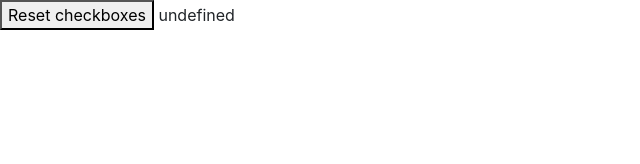
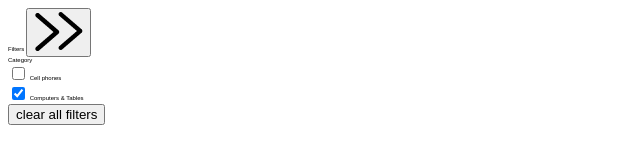
Before and after one commit to front-camp-2021/js-module-Kyanka, a website: page src/module-4/filters-list/index.html in a window 1280 px wide. Shown: the whole page, without its empty margins (0-640 px from the left). Drawn offline with nearby package versions, Linux system fonts and the light colour scheme; files that its build step writes are made by us from their sources.

Commit message:
module1-2: tests passed module4: filter list was created

```diff
--- a/src/module-4/filters-list/index.html
+++ b/src/module-4/filters-list/index.html
@@ -3,14 +3,13 @@
 <head>
   <meta charset="utf-8">
   <link rel="stylesheet" href="https://fonts.googleapis.com/css?family=Source+Sans+Pro:300,400,400i,700&display=fallback">
-  <link rel="stylesheet" href="https://cdn.jsdelivr.net/npm/bootstrap@4.6.0/dist/css/bootstrap.min.css">
+<!--  <link rel="stylesheet" href="https://cdn.jsdelivr.net/npm/bootstrap@4.6.0/dist/css/bootstrap.min.css">-->
+  <link rel="stylesheet" href="style.css">
   <link rel="stylesheet" href="https://use.fontawesome.com/releases/v5.0.13/css/all.css">
 </head>
 
 <body>
-  <div id="root">
-    <button id="reset">Reset checkboxes</button>
-  </div>
+  <div id="root"></div>
 
   <script type="module">
     import FiltersList from './index.js';
--- a/src/module-4/filters-list/index.js
+++ b/src/module-4/filters-list/index.js
@@ -1,11 +1,52 @@
 export default class FiltersList {
-  constructor ({
-     title = '',
-     list = []
-  } = {}) {
+  constructor({
+                title = '',
+                list = []
+              } = {}) {
     this.title = title;
     this.list = list;
+    this.activeFilters = []
+    this.render();
+  }
 
-    // ... your logic
+  get template() {
+    return `<div class="filters">
+      <div class="caption">
+        <span>Filters</span>
+        <button><img src="../../icons/arrows.png" alt="arrows"></button>
+      </div>
+      <div class="filter-card">
+        <span class="filters-caption">${this.title}</span>
+        <div>
+            ${this.list.map(item => `
+          <p>
+            <input name="category" value="${item.value}" type="checkbox" class="filter_item" ${item.checked === true ? "checked" : ``}>
+            ${item.title}
+          </p>`).join(``)}
+        </div>
+      </div>
+      <button id="reset">clear all filters</button>
+    </div>`
+  }
+
+  render() {
+    const wrapper = document.createElement('div');
+    wrapper.innerHTML = this.template;
+    this.element = wrapper;
+  }
+
+  reset() {
+    document.querySelectorAll('input.filter_item').forEach(item => item.checked = false)
+  }
+
+  remove() {
+    if (this.element) {
+      this.element.remove();
+    }
+  }
+
+  destroy() {
+    this.remove();
+    this.element = null;
   }
 }
```
